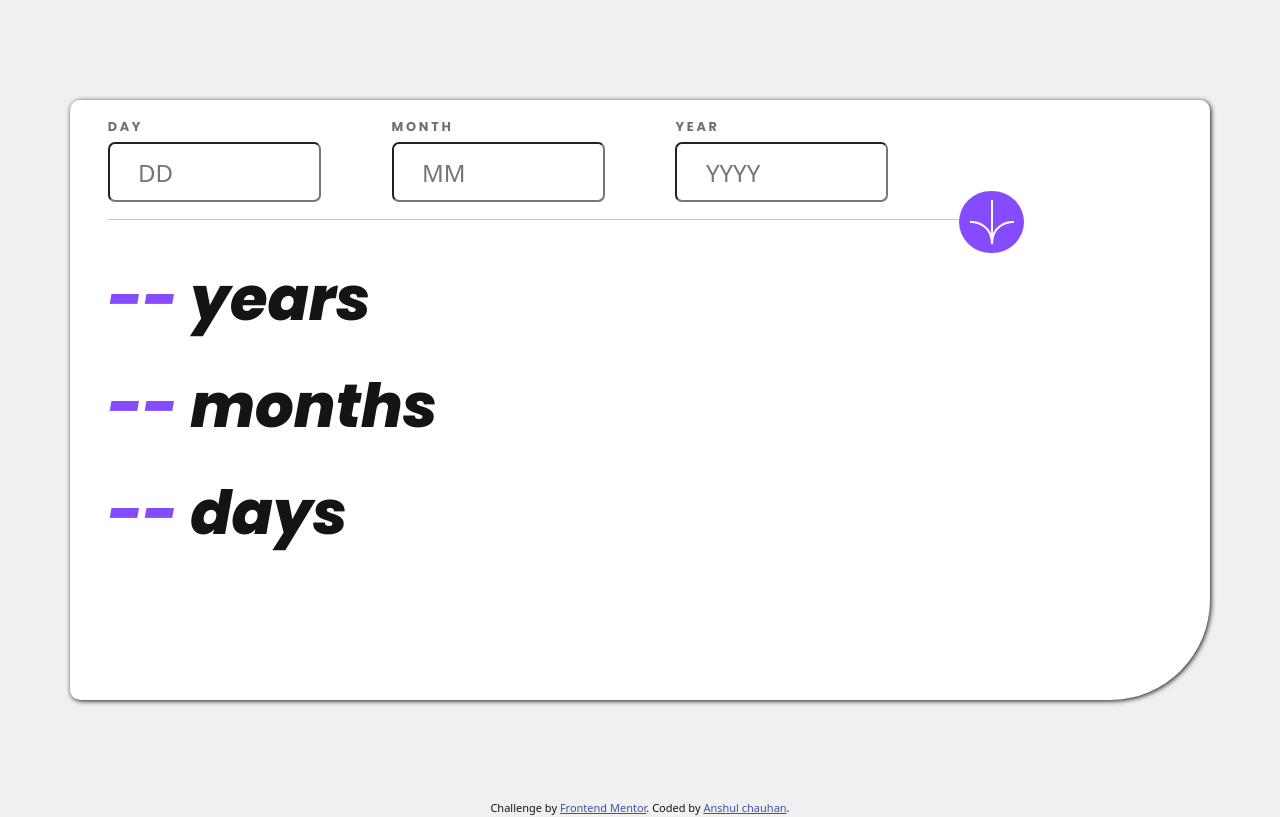
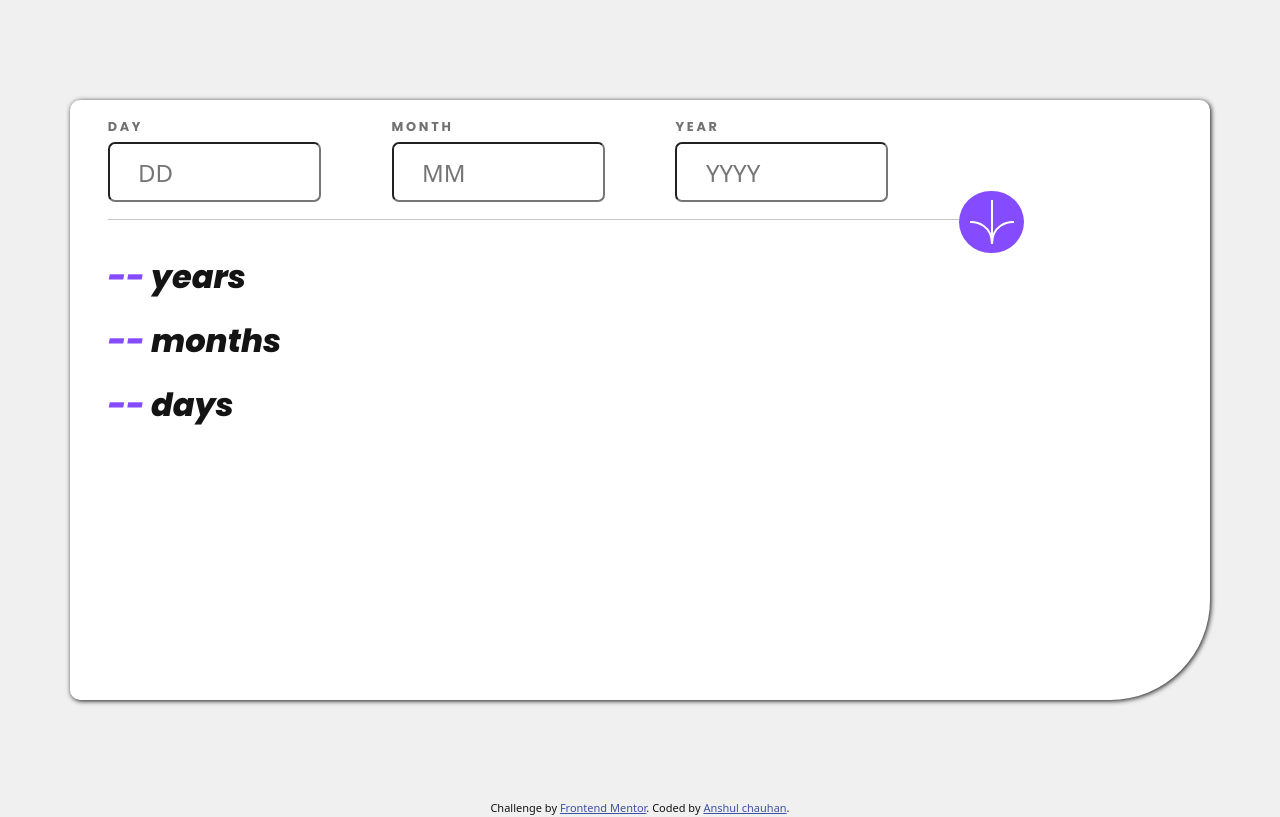
Before and after one commit to chauhanshul/age-calculator, a plain HTML site: page index.html in a window 1280 px wide. Drawn offline with nearby package versions, Linux system fonts and the light colour scheme.

Commit message:
Update styles.css

```diff
--- a/styles.css
+++ b/styles.css
@@ -122,4 +122,7 @@ input{
   margin-top: 10%;
   margin-bottom:10%;
   }
+  .output-text{
+    font-size:2rem;
+  }
 }
```
